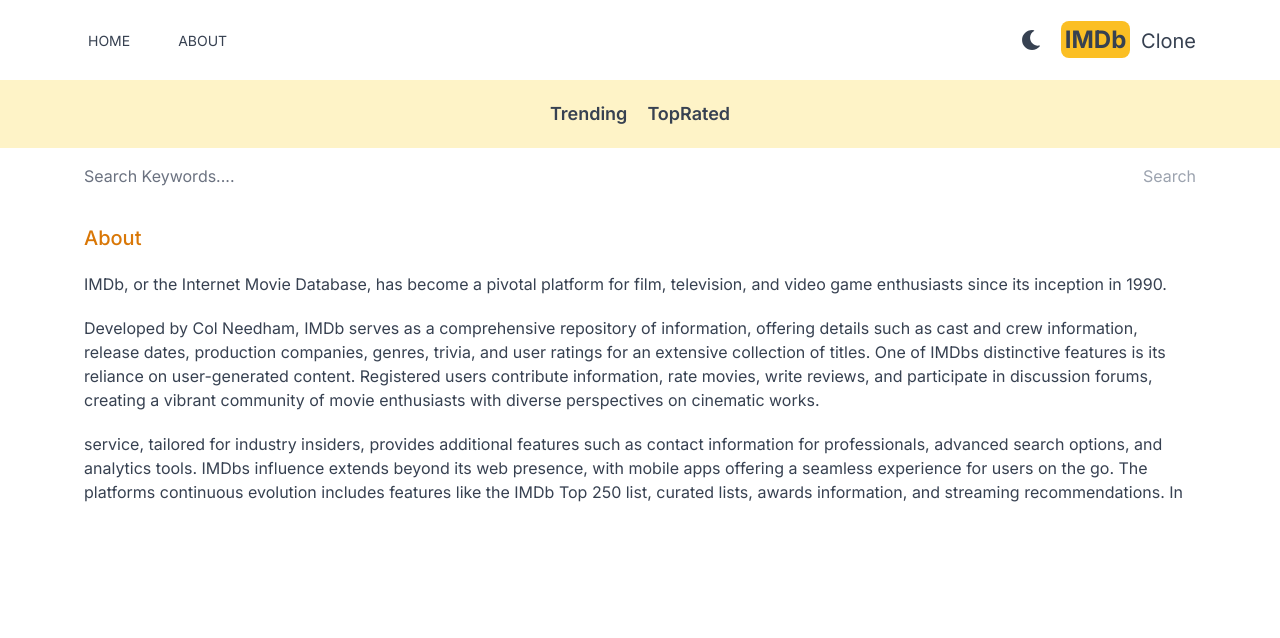
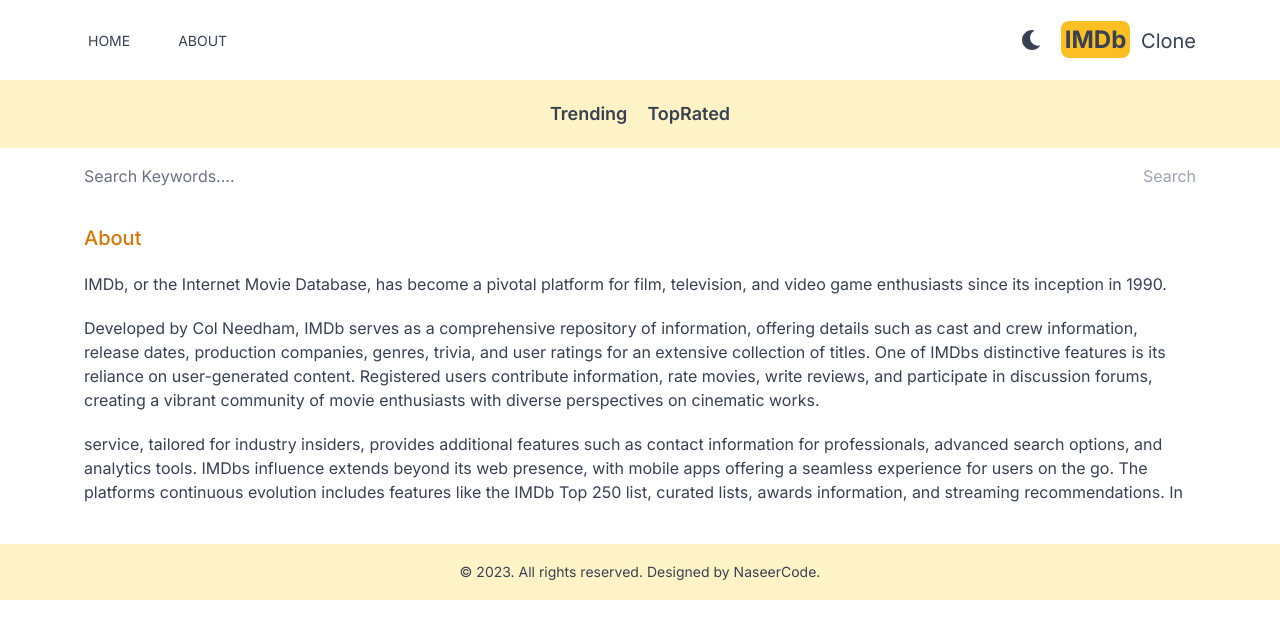
Before and after one commit to naseer4864/imdb, a Next.js app: page /about in a window 1280 px wide. Shown: the top 638 px of the page. Built offline with nearby package versions, Linux system fonts and the light colour scheme.

Commit message:
added footer

```diff
--- /dev/null
+++ b/src/app/components/Footer.jsx
@@ -0,0 +1,11 @@
+const Footer = () => {
+    return (
+      <div className="flex justify-center items-center w-full h-16 md:h-14 mt-5 dark:bg-gray-600 bg-amber-100 p-2 md:p-0">
+        <p className="text-xs md:text-sm">
+          &copy; 2023. All rights reserved. Designed by NaseerCode.
+        </p>
+      </div>
+    );
+  };
+
+  export default Footer;
--- a/src/app/layout.js
+++ b/src/app/layout.js
@@ -4,6 +4,8 @@
 import Providers from "./Providers";
 import Navbar from "./components/Navbar";
 import SearchBox from "./components/SearchBox";
+import Footer from "./components/footer";
+
 
 const inter = Inter({ subsets: ["latin"] });
 
@@ -21,6 +23,7 @@
           <Navbar/>
           <SearchBox/>
           {children}
+          <Footer/>
         </Providers>
       </body>
     </html>
```
